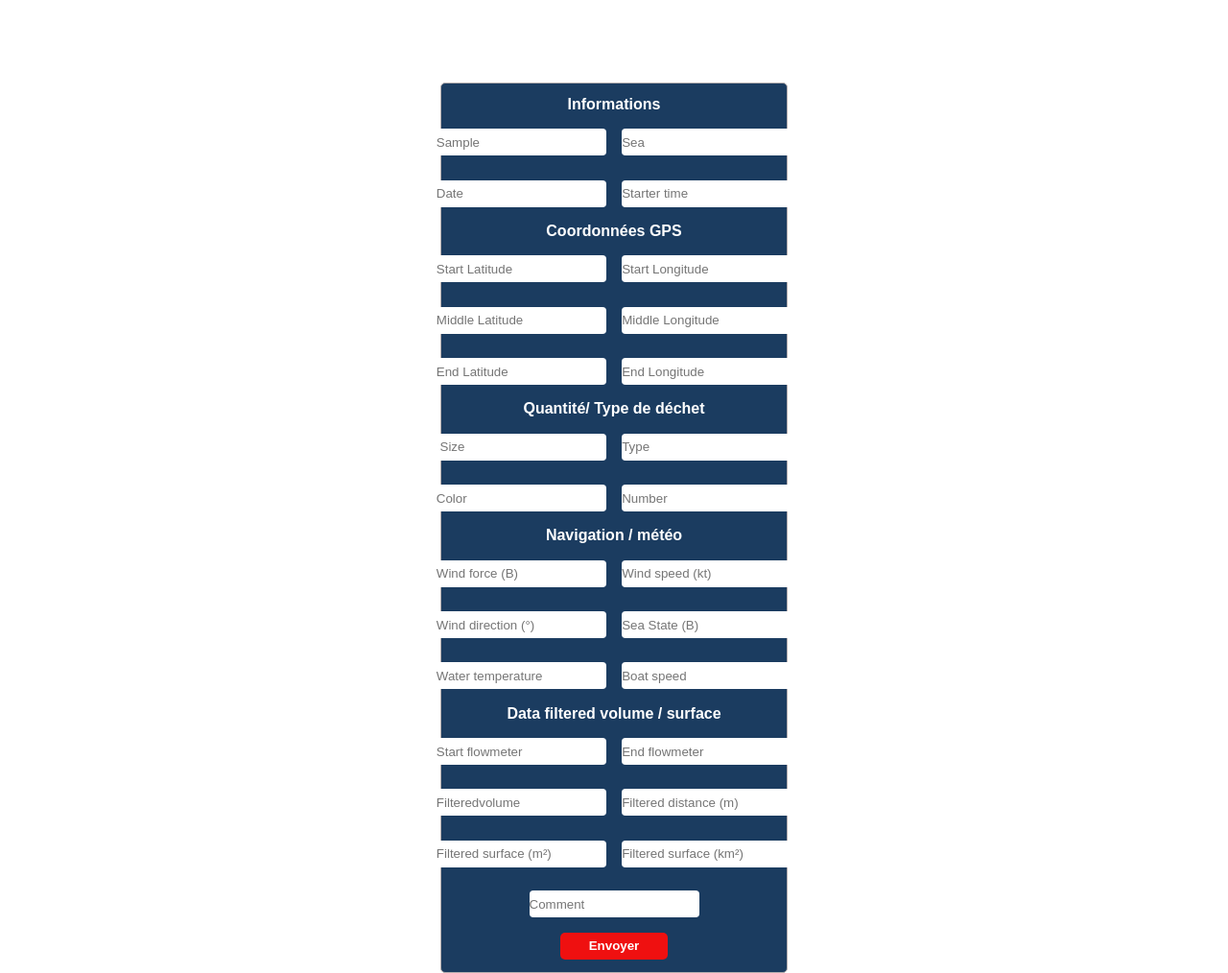
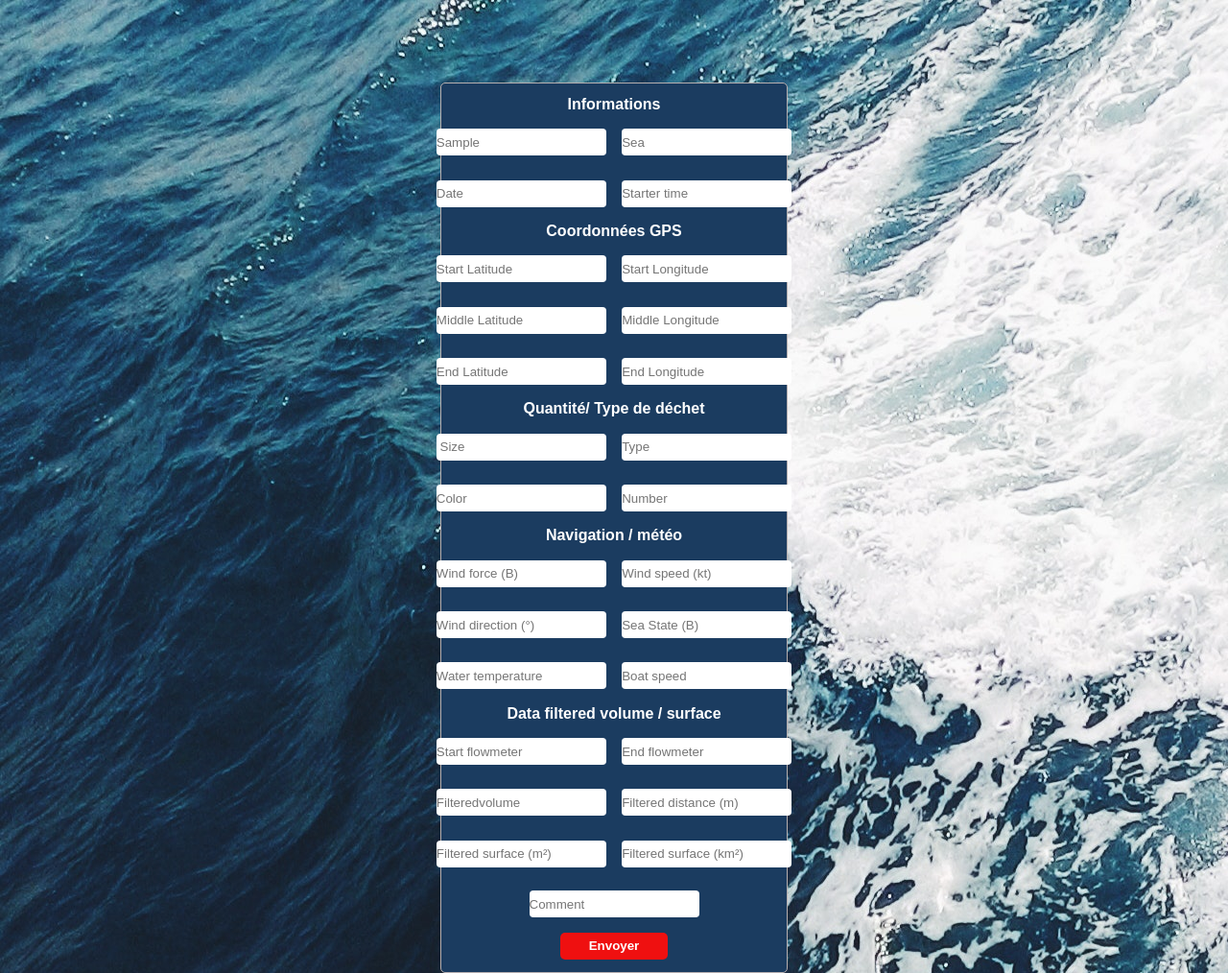
Before and after one commit to m19m99/Expedition-Med, a PHP site: page /form.html in a window 1280 px wide. Shown: the whole page at 96% size. Run offline with PHP 8.4, Linux system fonts and the light colour scheme.

Commit message:
ajout background form

```diff
--- a/map/styleforme.css
+++ b/map/styleforme.css
@@ -11,6 +11,8 @@ body {
     align-items: center;
     margin-top: 150px;
     height: 100vh;
+    background-image: url('./assets/images/pexels-thach-tran-756856.jpg');
+    object-fit: cover;
 }
 
 /* conteneur du formulaire  */
```
Also changed, not shown: map/assets/images/pexels-thach-tran-756856.jpg (added).
